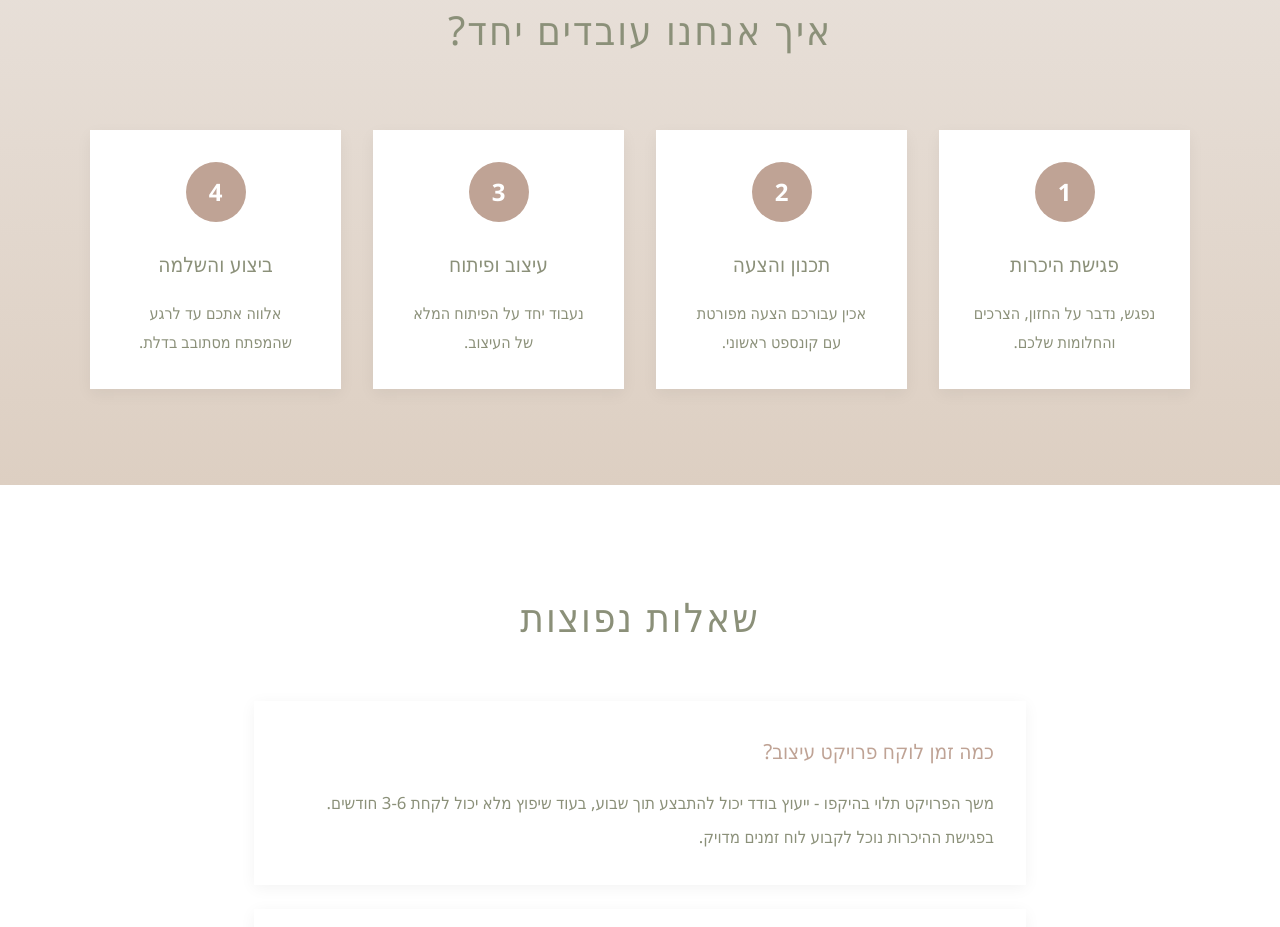
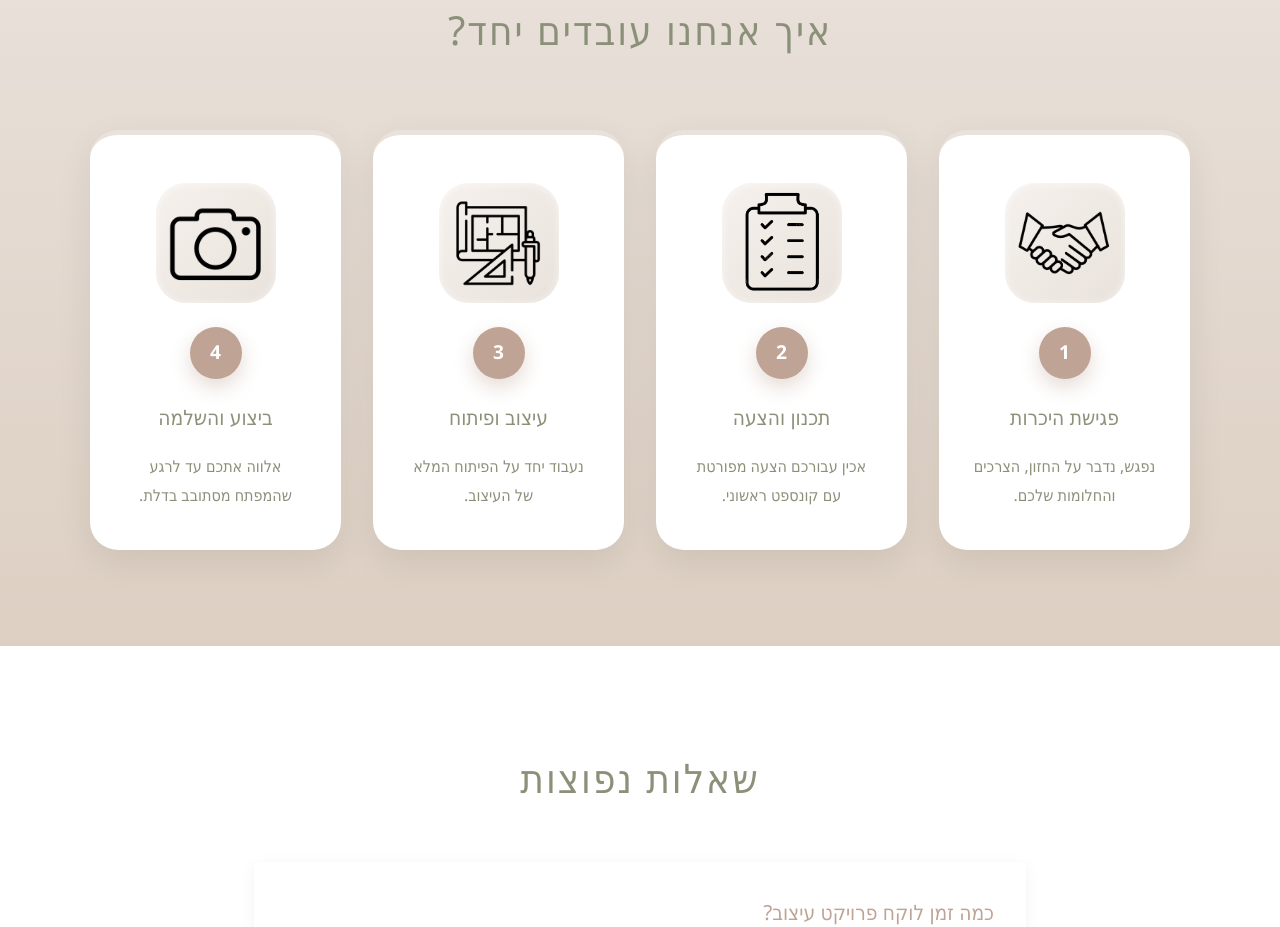
Before and after one commit to fredi1574/itzrubal, a Next.js app: page /services in a window 1280 px wide. Shown: the part 2380-3307 px from the top of the page. Built offline with nearby package versions, Linux system fonts and the light colour scheme; no server answers; a web font is replaced by a local one.

Commit message:
Added images to the how we work together section

```diff
--- a/src/app/globals.css
+++ b/src/app/globals.css
@@ -1198,23 +1198,50 @@ footer {
 
 .services-step {
   text-align: center;
-  padding: 2rem;
+  padding: 3rem 2rem 2.5rem;
   background: #fff;
-  box-shadow: 0 5px 15px rgba(0, 0, 0, 0.05);
+  box-shadow: 0 12px 35px rgba(0, 0, 0, 0.08);
+  border-radius: 28px;
+  border-top: 5px solid #e9e2dc;
+  position: relative;
+  transition: transform 0.3s ease, box-shadow 0.3s ease;
+}
+
+.services-step:hover {
+  transform: translateY(-6px);
+  box-shadow: 0 20px 45px rgba(0, 0, 0, 0.12);
+}
+
+.services-step-icon {
+  width: 120px;
+  height: 120px;
+  margin: 0 auto 1.5rem;
+  border-radius: 30px;
+  background: linear-gradient(135deg, #f6f1ed 0%, #e9e2dc 100%);
+  display: flex;
+  align-items: center;
+  justify-content: center;
+  box-shadow: inset 0 1px 8px rgba(255, 255, 255, 0.6);
+}
+
+.services-step-icon-image {
+  width: 80%;
+  height: auto;
 }
 
 .services-step-number {
-  width: 60px;
-  height: 60px;
+  width: 52px;
+  height: 52px;
   background: #bfa395;
   color: #fff;
   border-radius: 50%;
   display: flex;
   align-items: center;
   justify-content: center;
-  font-size: 1.5rem;
+  font-size: 1.2rem;
   font-weight: 600;
-  margin: 0 auto 1.5rem;
+  margin: 0 auto 1.25rem;
+  box-shadow: 0 8px 20px rgba(191, 163, 149, 0.4);
 }
 
 .services-step-title {
--- a/src/app/services/page.tsx
+++ b/src/app/services/page.tsx
@@ -1,3 +1,4 @@
+import Image from "next/image";
 import type { JSX } from "react";
 
 export const metadata = { title: "Services" };
@@ -93,21 +94,25 @@ const processSteps = [
     number: "1",
     title: "פגישת היכרות",
     text: "נפגש, נדבר על החזון, הצרכים והחלומות שלכם.",
+    icon: "/meeting.png",
   },
   {
     number: "2",
     title: "תכנון והצעה",
     text: "אכין עבורכם הצעה מפורטת עם קונספט ראשוני.",
+    icon: "/planning.png",
   },
   {
     number: "3",
     title: "עיצוב ופיתוח",
     text: "נעבוד יחד על הפיתוח המלא של העיצוב.",
+    icon: "/sketches.png",
   },
   {
     number: "4",
     title: "ביצוע והשלמה",
     text: "אלווה אתכם עד לרגע שהמפתח מסתובב בדלת.",
+    icon: "/finish.png",
   },
 ] as const;
 
@@ -187,6 +192,15 @@ const ProcessSection = (): JSX.Element => (
     <div className="services-steps">
       {processSteps.map((step) => (
         <article className="services-step" key={step.number}>
+          <div className="services-step-icon">
+            <Image
+              alt={step.title}
+              className="services-step-icon-image"
+              height={96}
+              src={step.icon}
+              width={96}
+            />
+          </div>
           <div className="services-step-number">{step.number}</div>
           <h4 className="services-step-title">{step.title}</h4>
           <p className="services-step-text">{step.text}</p>
```
